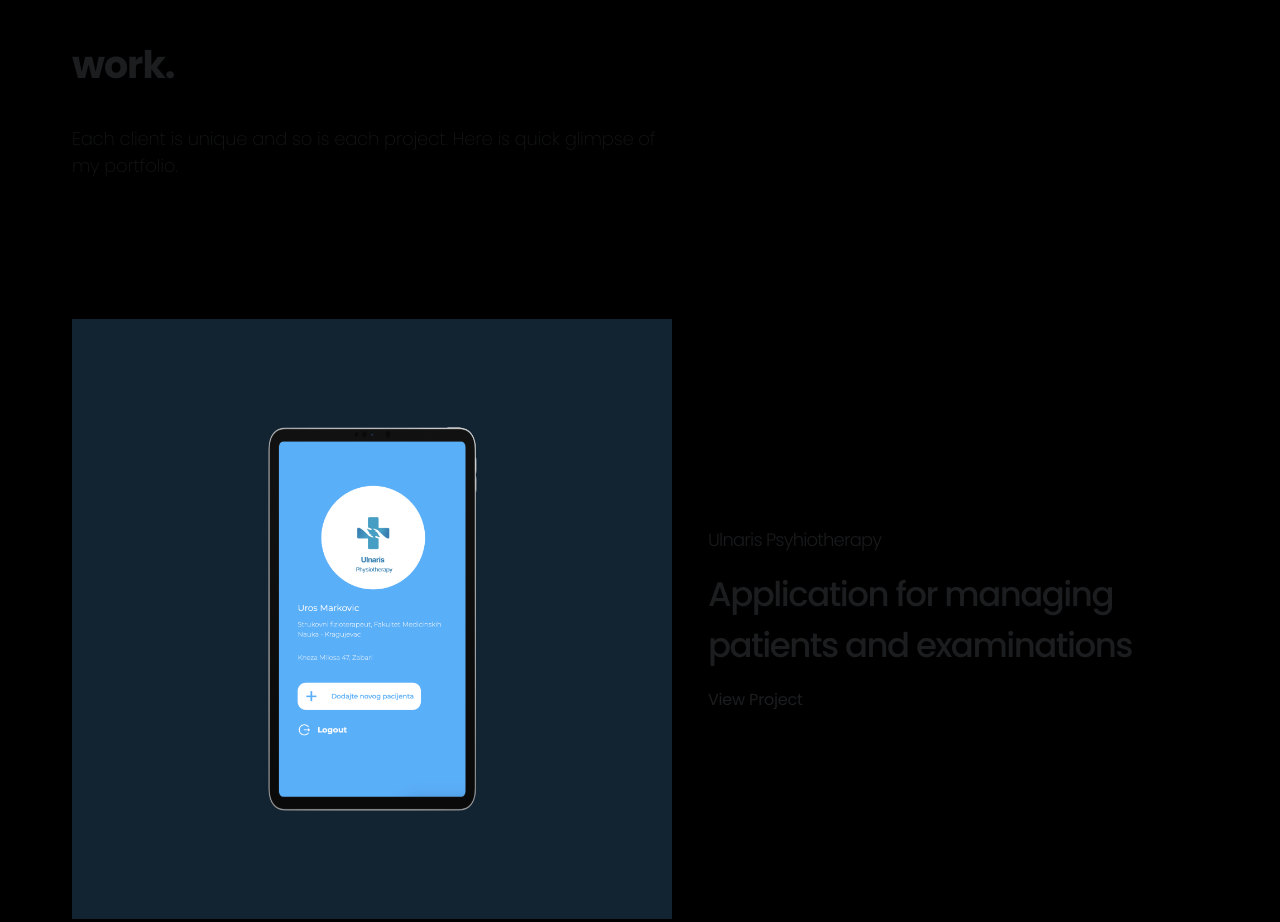
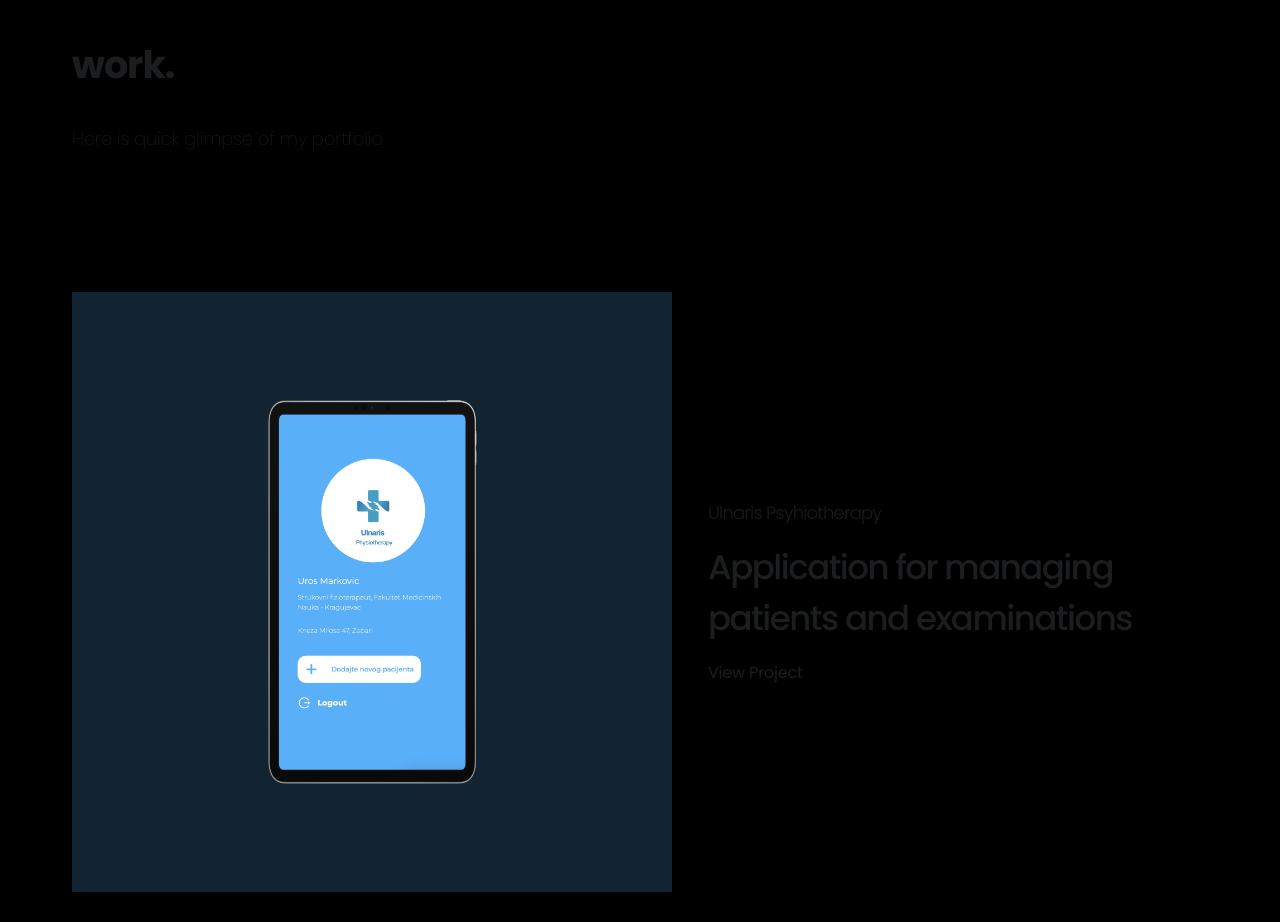
Before and after one commit to lukanesic/personalportfolio, a React (Create React App) app: page / in a window 1280 px wide. Shown: the part 780-1702 px from the top of the page. Built offline with nearby package versions, Linux system fonts and the light colour scheme.

Commit message:
Small change

```diff
--- a/src/pages/Homepage.js
+++ b/src/pages/Homepage.js
@@ -103,9 +103,7 @@ const Homepage = () => {
         <Landing />
         <HeadingSection
           title={'work.'}
-          paragraph={
-            'Each client is unique and so is each project. Here is quick glimpse of my portfolio.'
-          }
+          paragraph={' Here is quick glimpse of my portfolio.'}
         />
 
         {data.map((project, index) => (
```
